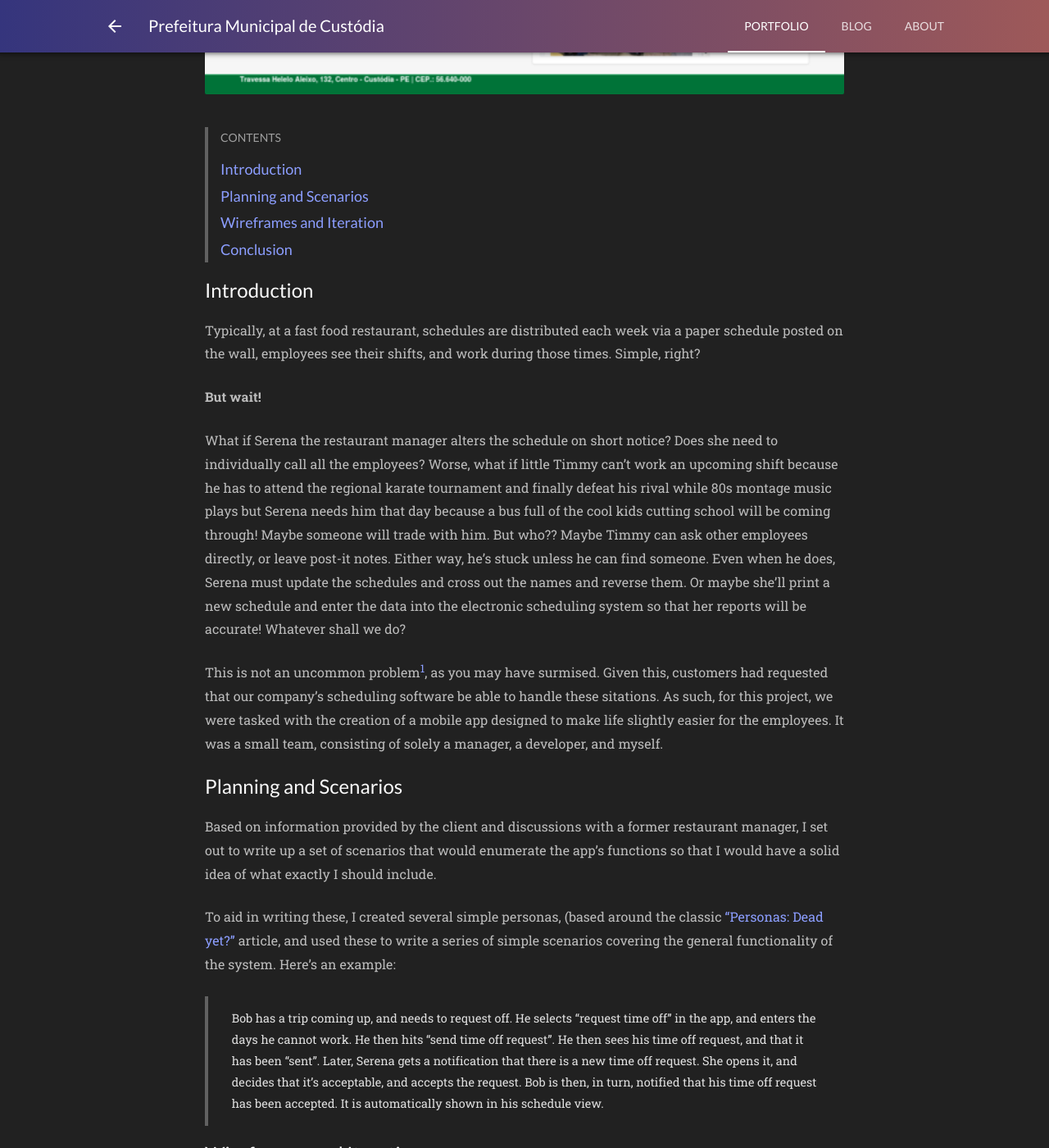
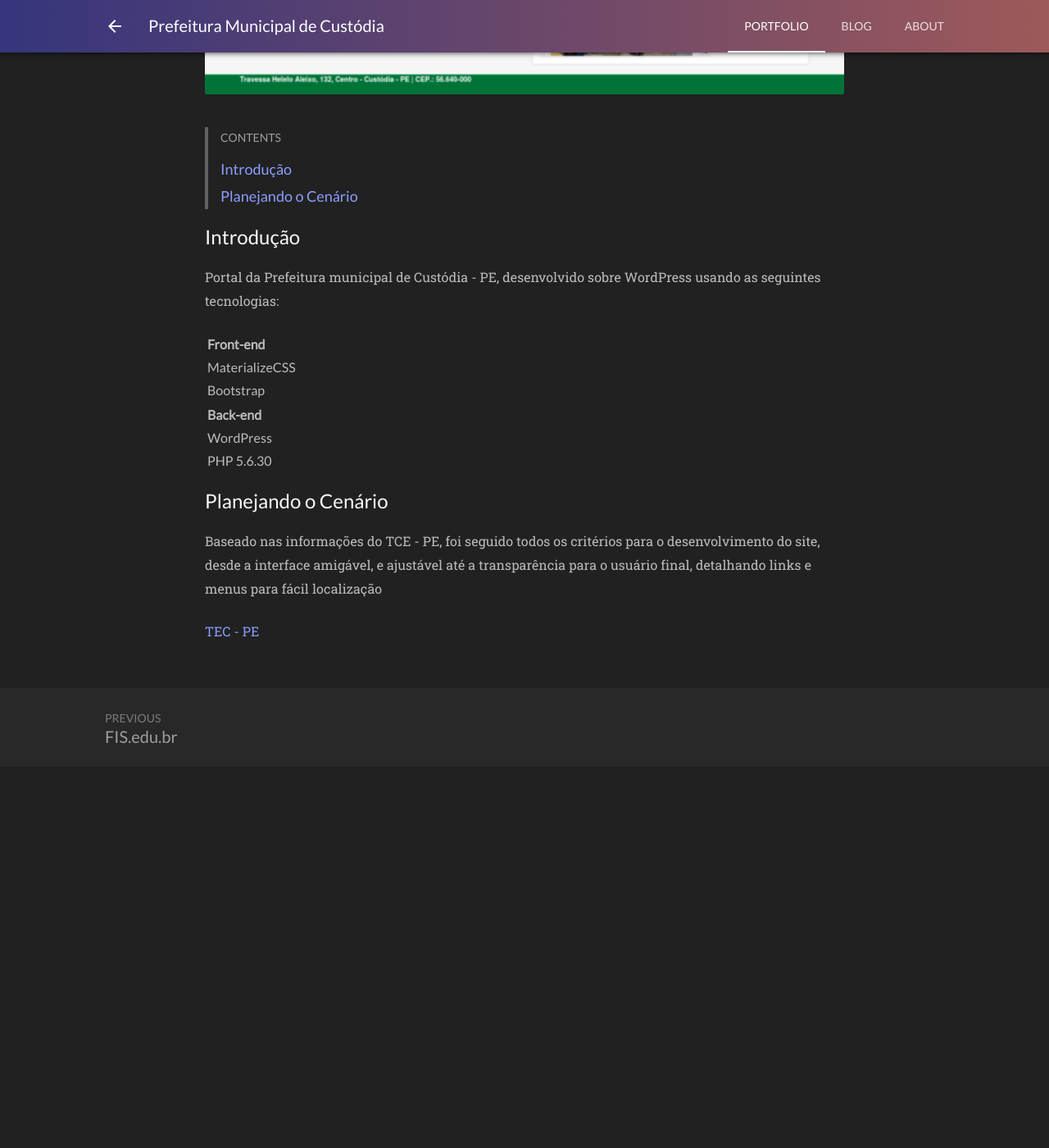
Before and after one commit to raisiqueira/raisiqueira.github.io, a Jekyll site: the page built from projects/prefeitura-custodia.md, in a window 1280 px wide and 1400 px high, scrolled down 914 px. Shown: the whole window at 82% size. Built offline with Jekyll 4.4.1, drawn with Linux system fonts in a browser that asks for light colours; nearby versions of some CDN libraries; after the commit the page ends 1849 px from its top, so only the background shows below that; some of the changed text lies outside the part shown.

Commit message:
ajuste no conteudo do projeto da prefeitura

```diff
--- a/projects/prefeitura-custodia.md
+++ b/projects/prefeitura-custodia.md
@@ -6,45 +6,28 @@ subtitle: "Desenvolvimento do portal da Prefeitura de Custódia - PE, seguindo o
 
 {% include img.html
   url="/images/projects/prefeituracustodia/prefeitura.png"
-  alt="Mockups of app concept running on device" w="780" h="538"
+  alt="Prefeitura de Custódia - Página principal" w="780" h="538"
 %}
 
 * TOC
 {:toc}
 
-## Introduction
+## Introdução
 
-Typically, at a fast food restaurant, schedules are distributed each week via a paper schedule posted on the wall, employees see their shifts, and work during those times. Simple, right?
+Portal da Prefeitura municipal de Custódia - PE, desenvolvido sobre WordPress usando as seguintes tecnologias:
 
-**But wait!**
+| Front-end     |
+|---------------|
+| MaterializeCSS|
+| Bootstrap     |
 
-What if Serena the restaurant manager alters the schedule on short notice? Does she need to individually call all the employees? Worse, what if little Timmy can't work an upcoming shift because he has to attend the regional karate tournament and finally defeat his rival while 80s montage music plays but Serena needs him that day because a bus full of the cool kids cutting school will be coming through! Maybe someone will trade with him. But who?? Maybe Timmy can ask other employees directly, or leave post-it notes. Either way, he's stuck unless he can find someone.  Even when he does, Serena must update the schedules and cross out the names and reverse them. Or maybe she'll print a new schedule and enter the data into the electronic scheduling system so that her reports will be accurate! Whatever shall we do?
+| Back-end      |
+|---------------|
+| WordPress     |
+| PHP 5.6.30    |
 
-This is not an uncommon problem[^gresultsshifttrade], as you may have surmised. Given this, customers had requested that our company's scheduling software be able to handle these sitations. As such, for this project, we were tasked with the creation of a mobile app designed to make life slightly easier for the employees. It was a small team, consisting of solely a manager, a developer, and myself.
+## Planejando o Cenário
 
-## Planning and Scenarios
+Baseado nas informações do TCE - PE, foi seguido todos os critérios para o desenvolvimento do site, desde a interface amigável, e ajustável até a transparência para o usuário final, detalhando links e menus para fácil localização
 
-Based on information provided by the client and discussions with a former restaurant manager, I set out to write up a set of scenarios that would enumerate the app's functions so that I would have a solid idea of what exactly I should include.
-
-To aid in writing these,  I created several simple personas, (based around the classic ["Personas: Dead yet?"](http://www.uxdesignedge.com/2011/06/personas-dead-yet/) article, and used these to write a series of simple scenarios covering the general functionality of the system. Here's an example:
-
-> Bob has a trip coming up, and needs to request off. He selects "request time off" in the app, and enters the days he cannot work. He then hits "send time off request".  He then sees his time off request, and that it has been "sent".  Later, Serena gets a notification that there is a new time off request. She opens it, and decides that it's acceptable, and accepts the request. Bob is then, in turn, notified that his time off request has been accepted. It is automatically shown in his schedule view.
-
-## Wireframes and Iteration
-
-This scenario assumes that we already know the identities of its players, and is intended to provide a general overview of how this app might work without delving too much into specifics. Using the full set of these simple scenarios, I drew a series of wireframes illustrating common interaction flows:
-
-{% include img.html
-  url="/images/projects/schedule_app/full_wireframes.png"
-  alt="Wireframe showing shift offer flow"
-  caption="Each cluster of connected indicates an interaction flow for a given scenario"
-%}
-
-For each of these, there was much debate as to the correct path to take, and many underwent significant revisions prior to handing the designs off to the developer.
-
-## Conclusion
-
-Following the design phase, the mockups were handed off to the developer, who constructed an app prototype which was shown off at several trade shows, where it garnered positive feedback from restaurant franchise owners. It is currently in limited testing at a small number of restaurant locations in the United States.
-
-
- [^gresultsshifttrade]: [Google Search Results - employee shift trading software](https://www.google.com/search?q=employee+shift+trading+software)
+[TEC - PE](http://www.tce.pe.gov.br/indicedetransparencia2016/)
```
